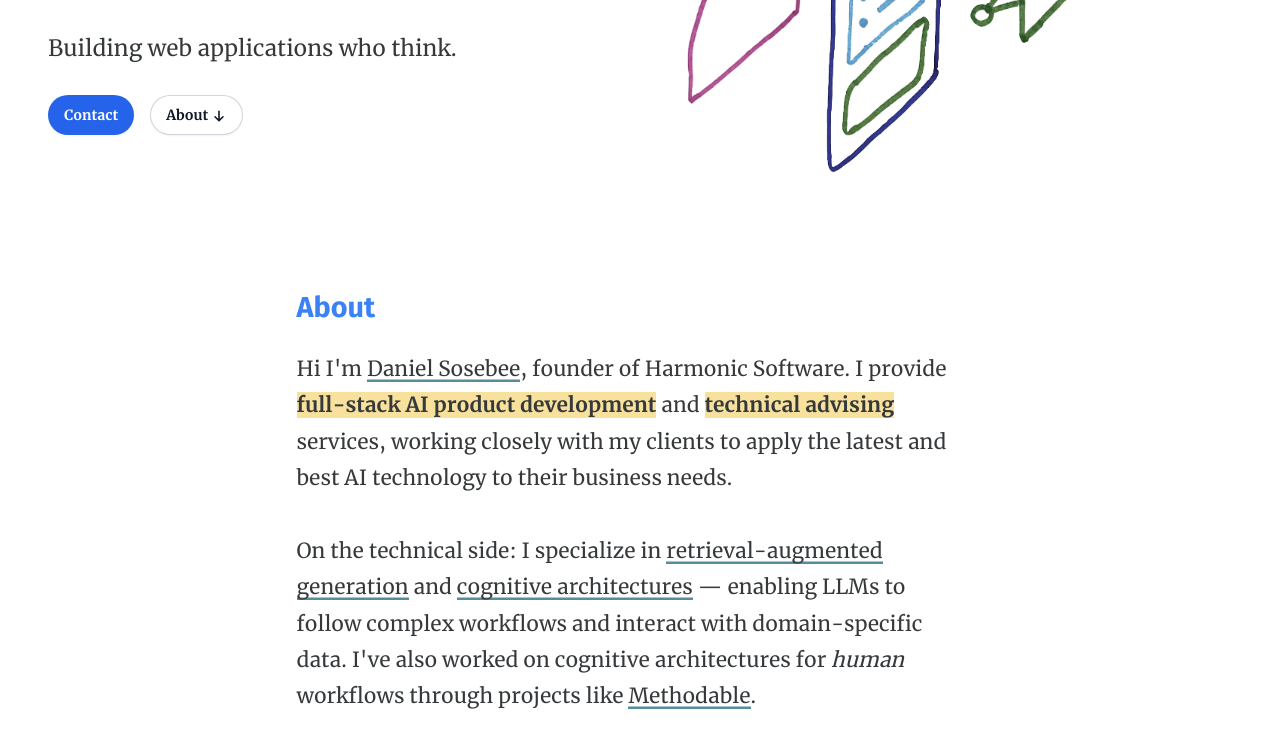
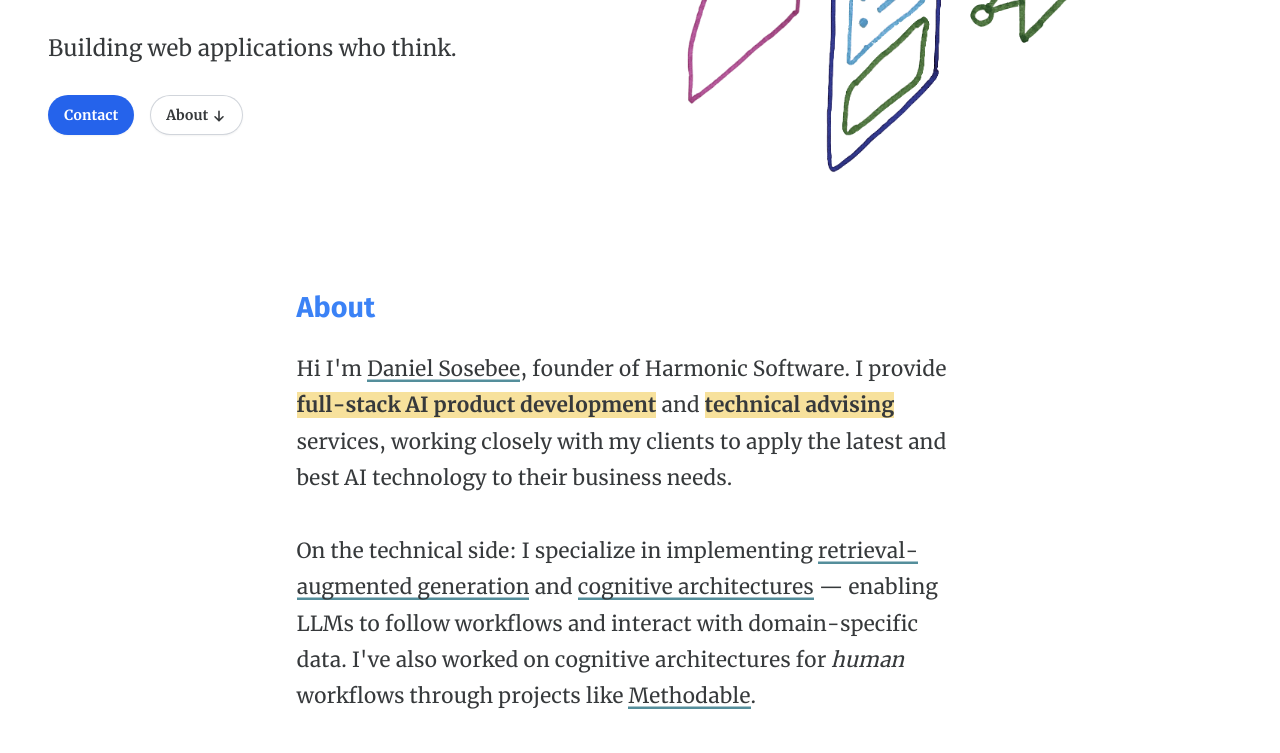
Before and after one commit to dnsosebee/harmonic, an Astro site: page / in a window 1280 px wide. Shown: the part 449-1202 px from the top of the page. Built offline with nearby package versions, Linux system fonts and the light colour scheme; Astro itself is replaced by a stand-in of ours.

Commit message:
small fixes

```diff
--- a/src/pages/index.astro
+++ b/src/pages/index.astro
@@ -20,7 +20,7 @@ const permalink = Astro.site!.href;
         </a>
         <a
           href="#about"
-          class="rounded-full bg-white px-4 py-2.5 text-sm font-semibold text-gray-900 shadow-sm ring-1 ring-inset ring-gray-300 hover:bg-gray-50"
+          class="rounded-full px-4 py-2.5 text-sm font-semibold shadow-sm ring-1 ring-inset ring-gray-300 hover:bg-gray-900 hover:bg-opacity-10"
         >
           About <svg
             xmlns="http://www.w3.org/2000/svg"
@@ -53,12 +53,12 @@ const permalink = Astro.site!.href;
       needs.
       <br />
       <br />
-      <span class="">On the technical side:</span> I specialize in <a
+      <span class="">On the technical side:</span> I specialize in implementing <a
         href="https://blogs.nvidia.com/blog/what-is-retrieval-augmented-generation/"
         target="_blank">retrieval-augmented generation</a
       > and <a href="https://en.wikipedia.org/wiki/Cognitive_architecture" target="_blank"
         >cognitive architectures</a
-      > — enabling LLMs to follow complex workflows and interact with domain-specific data. I've also
+      > — enabling LLMs to follow workflows and interact with domain-specific data. I've also
       worked on cognitive architectures for <em>human</em> workflows through projects like <a
         href="https://a.methodable.com"
         target="_blank">Methodable</a
```
